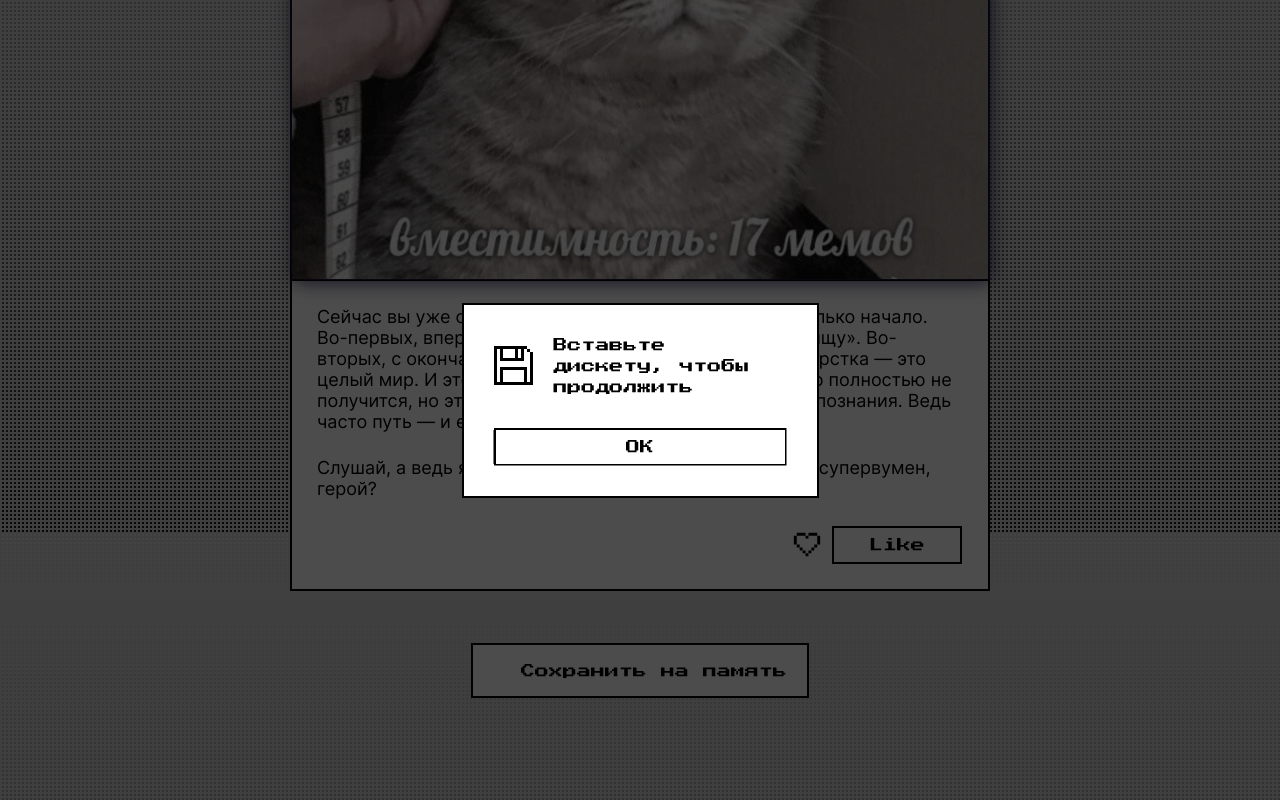
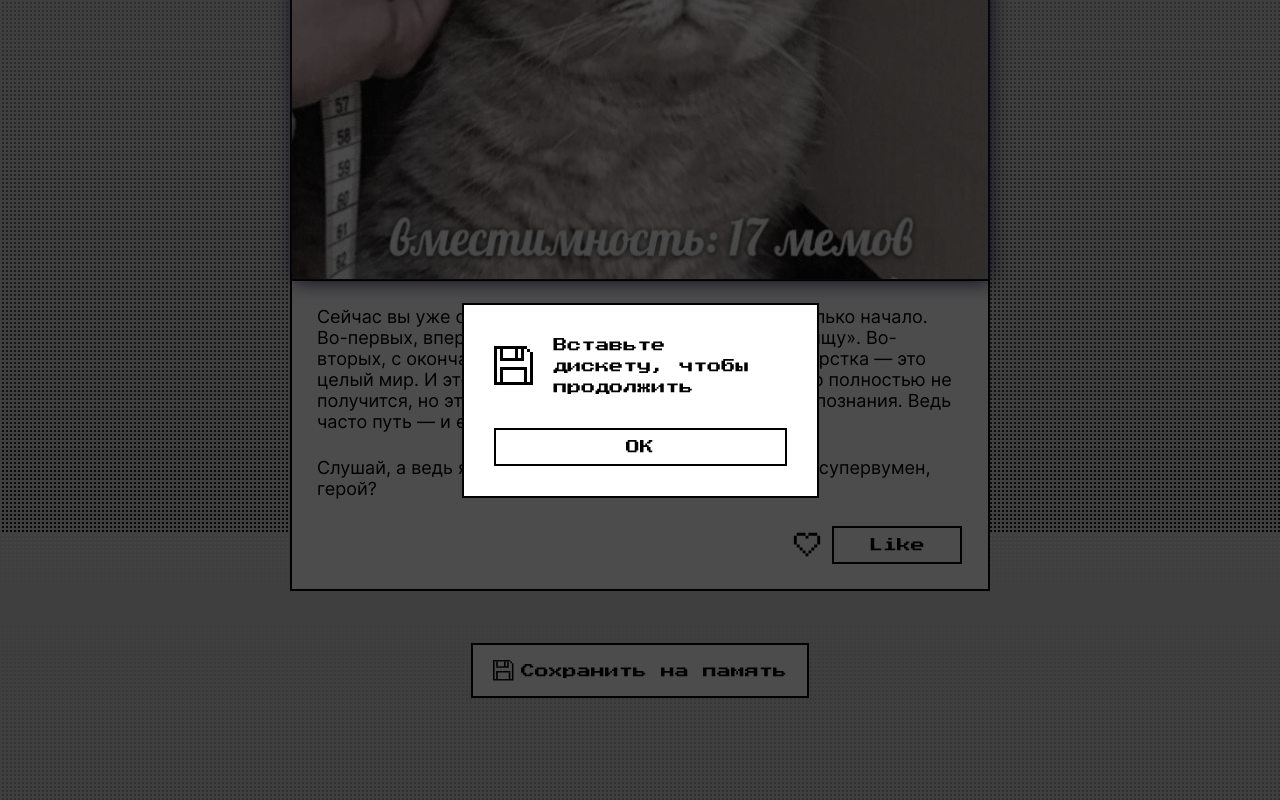
Before and after one commit to OffLectra/zakrivayuschiy-teg-f, a plain HTML site: page index.html in a window 1280 px wide. Both pictures are taken after a click on the button "Сохранить на память". Shown: the part 8268-9068 px from the top of the page. Drawn offline with Linux system fonts and the light colour scheme.

Commit message:
Исправлена дискета на кнопке сохранения, и тень для кнопок в фокусе

```diff
--- a/styles/animations.css
+++ b/styles/animations.css
@@ -95,7 +95,7 @@
   font-size: 14px;
   border: 2px solid #000;
   transition: box-shadow 0.3s ease;
-  clip-path: inset(0 0 0 0);
+  overflow: hidden;
   cursor: pointer;
 }
 
@@ -121,5 +121,5 @@
 }
 
 .button_animation:focus-visible {
-  box-shadow: 2px 2px 0 var(--color-border, #000);
+  box-shadow: 2px 2px 0 #000;
 }
--- a/styles/style.css
+++ b/styles/style.css
@@ -250,20 +250,6 @@
   }
 }
 
-/* Решение проблемы не отображения в CHROME  */
-@supports (-webkit-appearance: none) {
-  .save_post-button-img {
-    filter: invert(100%);
-    -webkit-filter: invert(100%);
-  }
-}
-
-@supports (-moz-appearance: none) {
-  .save_post-button-img {
-    filter: invert(0%);
-  }
-}
-
 .save_post-button {
   position: relative;
   margin: 0 auto;
```
